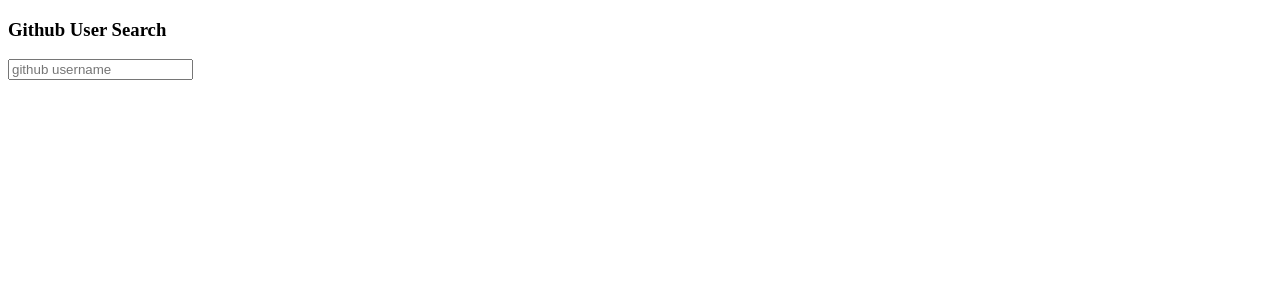
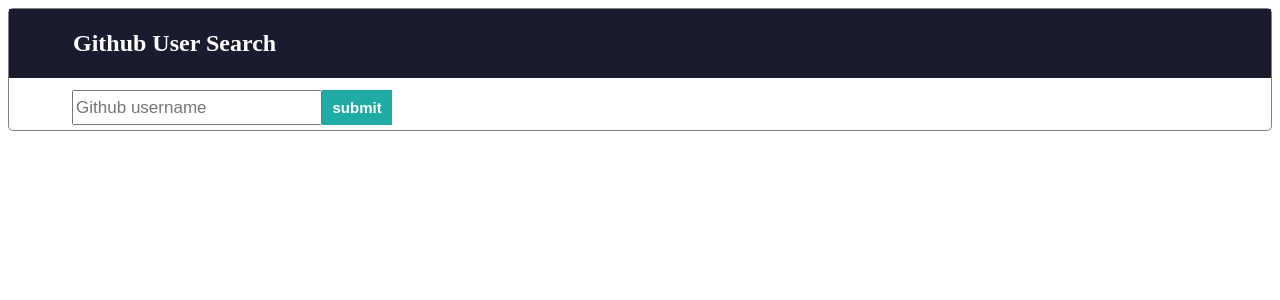
Before and after one commit to Collins07/Github-clone, an Angular app: page / in a window 1280 px wide. Shown: the top 300 px of the page. Built offline with nearby package versions, Linux system fonts and the light colour scheme.

Commit message:
styled the navbar

```diff
--- a/src/app/components/github-app/github-app.component.css
+++ b/src/app/components/github-app/github-app.component.css
@@ -0,0 +1,34 @@
+.container{
+    border: 1px solid grey;
+    border-radius: 5px;
+}
+.card-header{
+    border: 1px solid #1a1b2f;
+    background-color: #1a1b2f;
+    color: white;
+}
+h2{
+    margin-left: 5%;
+}
+form{
+    margin-top: 1%;
+    display: flex;
+    height: 40px;
+    margin-left: 5%;
+}
+.form-control{
+    height: 35px;
+    width: 250px;
+}
+.btn{
+    height: 35px;
+    width: 70px;
+    background-color: #21aba5;
+    color: white;
+    font-size: 15px;
+    font-weight: bold;
+    border: none;
+}
+input{
+    font-size: 17px;
+}
--- a/src/app/components/github-app/github-app.component.html
+++ b/src/app/components/github-app/github-app.component.html
@@ -2,13 +2,16 @@
     <div class="row">
         <div class="col">
             <div class="card">
-                <div class="card-header bg-secondary text-white ">
-                    <h3>Github User Search</h3>
+                <div class="card-header">
+                    <h2>Github User Search</h2>
                 </div>
                 <div class="card-body">
                     <form action="">
                         <div class="form-group">
-                            <input type="search" class="form-control" placeholder="github username">
+                            <input type="search" class="form-control" placeholder="Github username">
+                        </div>
+                        <div>
+                            <input class="btn" type="submit" value="submit" >
                         </div>
                     </form>
                 </div>
```
